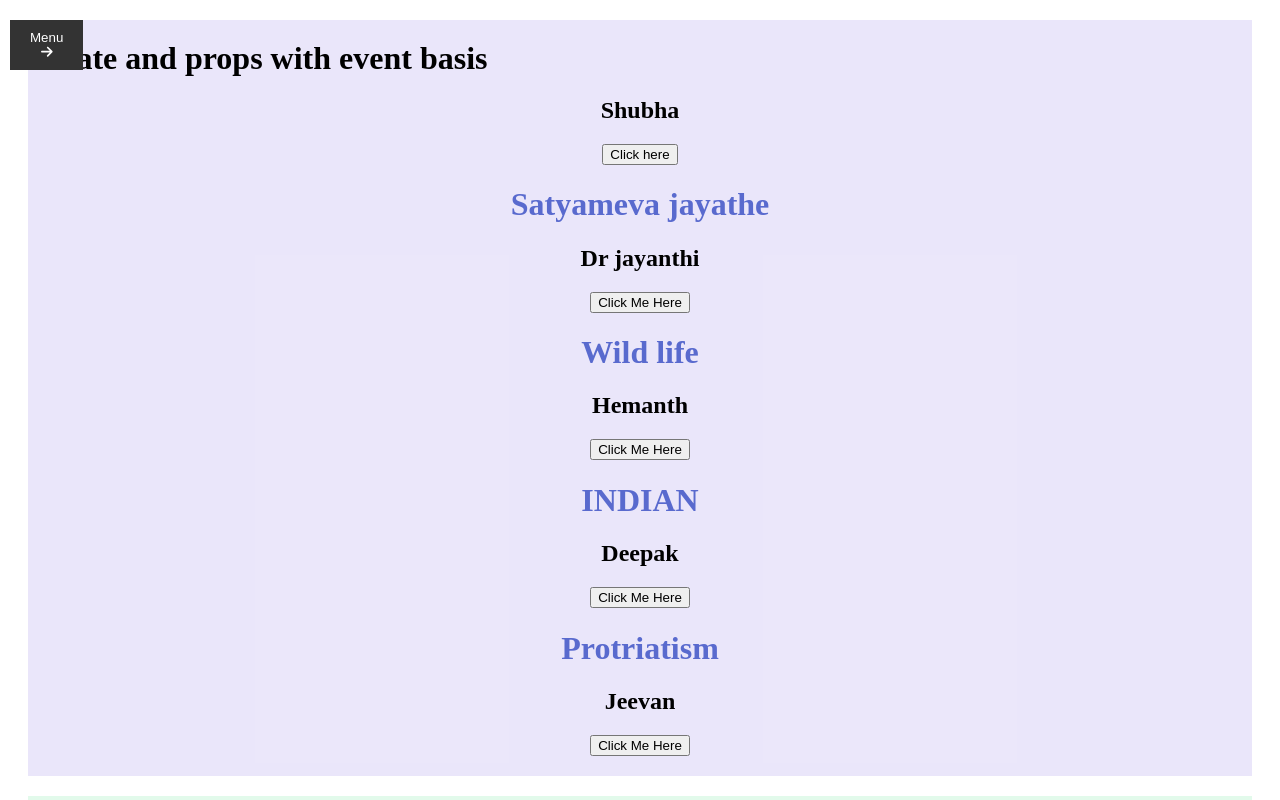
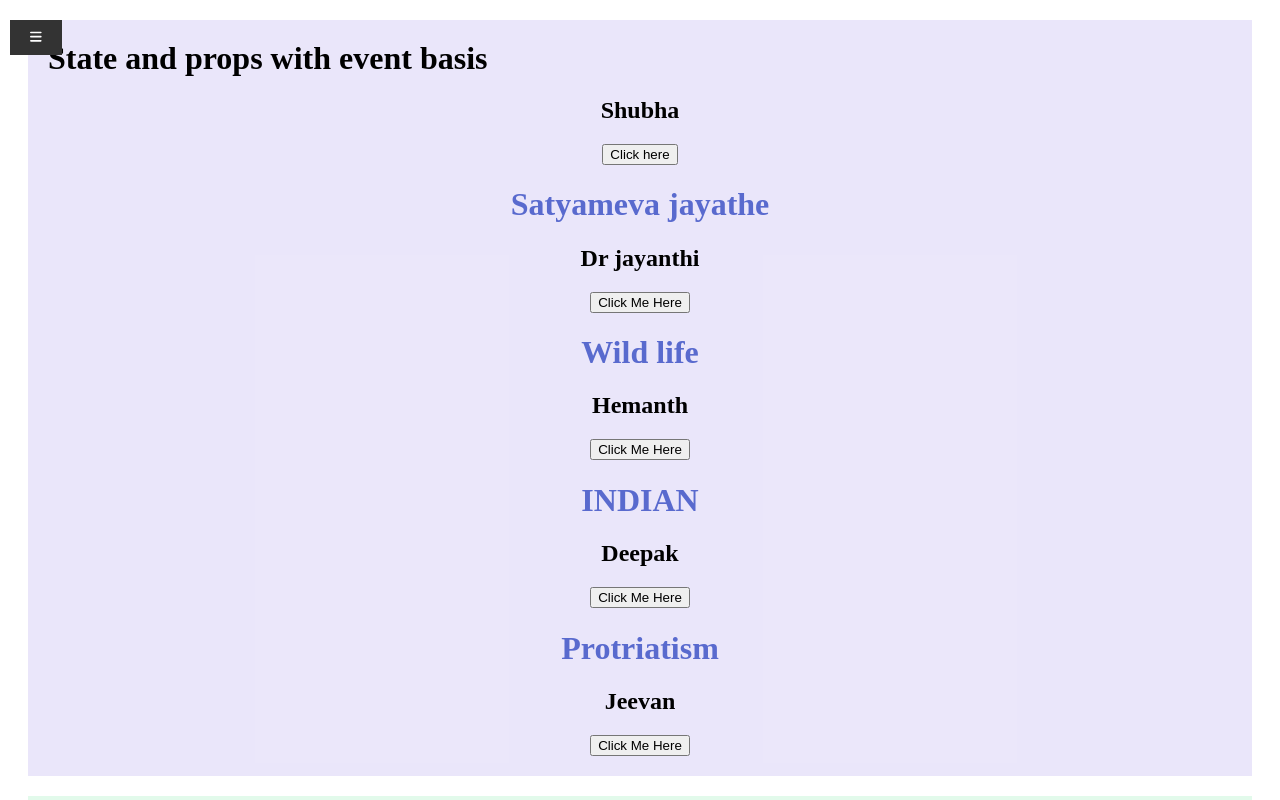
Before and after one commit to shubha-shree-r/recipe-book, a React (Create React App) app: page / in a window 1280 px wide. Shown: the top 800 px of the page. Built offline with nearby package versions, Linux system fonts and the light colour scheme.

Commit message:
sidenav css

```diff
--- a/src/components/SideNav.js
+++ b/src/components/SideNav.js
@@ -1,7 +1,7 @@
 import React, { useState } from "react";
 import "../css/sidenav.css";
 import { FontAwesomeIcon } from '@fortawesome/react-fontawesome';
-import { faEnvelope,faArrowRight } from '@fortawesome/free-solid-svg-icons'
+import { faBars, faXmark } from '@fortawesome/free-solid-svg-icons'
 
 
 function SideNav() {
@@ -18,8 +18,13 @@ function SideNav() {
   return (
     <div className={`sidebar ${isOpen ? "open" : ""}`}>
       <button className="sidebar-toggle" onClick={toggleNav}>
-       <span> Menu</span>
-       <span> <FontAwesomeIcon icon={faArrowRight} /></span>
+      <span>
+          {isOpen ? (
+            <FontAwesomeIcon icon={faXmark} />  // Show 'X' icon when open
+          ) : (
+            <FontAwesomeIcon icon={faBars} />  // Show 'bars' icon when closed
+          )}
+        </span>
 
       </button>
 
--- a/src/css/sidenav.css
+++ b/src/css/sidenav.css
@@ -4,12 +4,12 @@
     left: 0;
     top: 0;
     width: 250px;
-    height: 100%;
     background-color: #0f0f0fb3;
     color: white;
     padding-top: 20px;
     transition: all 0.3s ease;
     transform: translateX(-250px);
+    border-top-right-radius: 25px;
   }
 
   .sidebar.open {
```
Also changed, not shown: src/components/TopNav.js (added).
